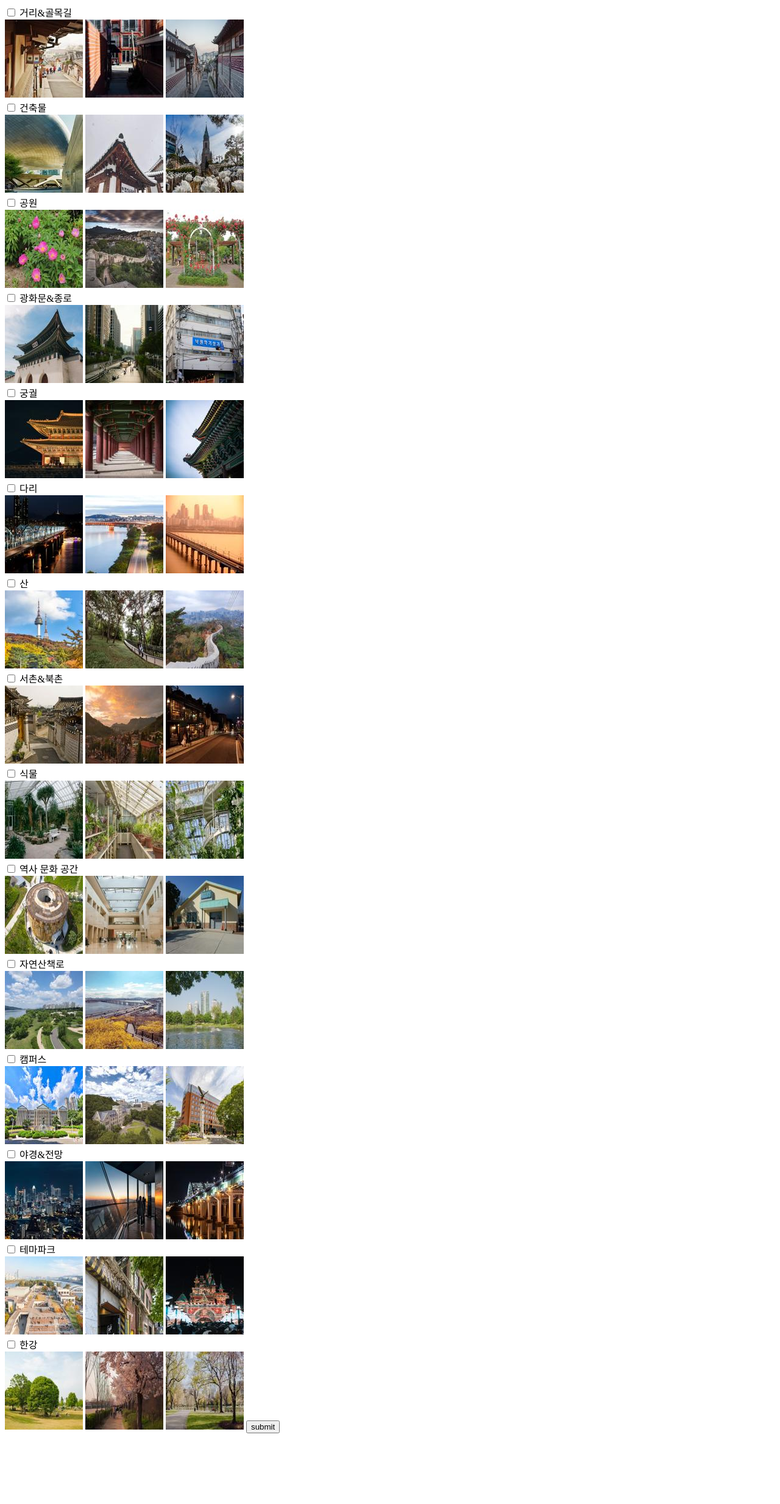
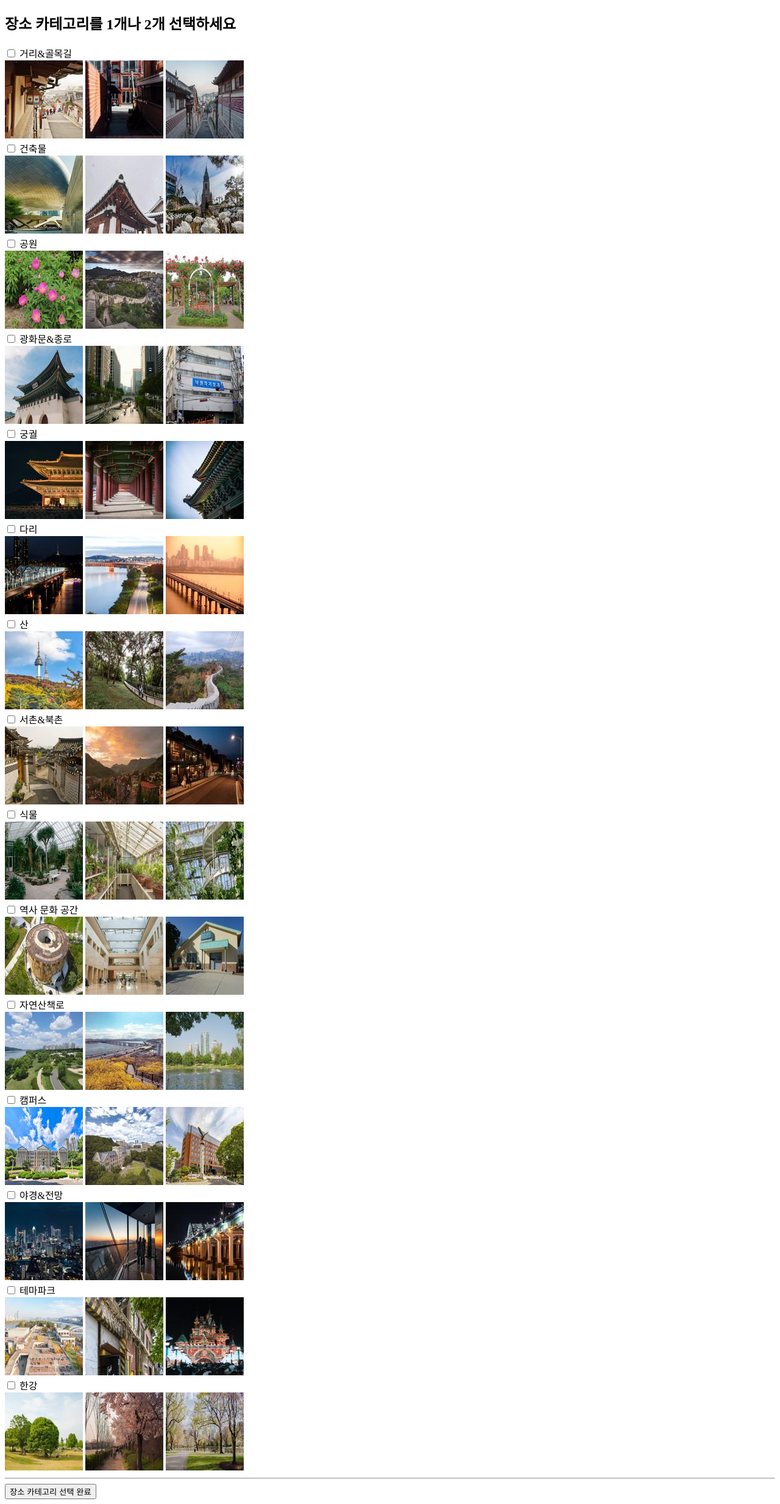
Before and after one commit to lth0422/fourhands_course_web, a Django app: page /place/place_category/ in a window 1280 px wide. Shown: the whole page at 61% size. Before the commit the page ends 2350 px from the top, so only its background shows below. Run offline with Django 4.2, Linux system fonts and the light colour scheme.

Commit message:
html 변경

```diff
--- a/home/templates/home/home.html
+++ b/home/templates/home/home.html
@@ -5,7 +5,7 @@
     <title>home</title>
 </head>
 <body>
-    <h1>하이</h1>
+    <h1>출사 나들이 코스 추천 웹</h1>
     <button type="button" onclick="location.href='place/place_category/'">get started</button>
 </body>
 </html>
--- a/place/templates/place/place_category.html
+++ b/place/templates/place/place_category.html
@@ -1,11 +1,15 @@
+<!DOCTYPE html>
+<html lang="ko">
 {%load static%}
 
 <head>
     <meta charset="utf-8">
-    <title>checkbox</title>
+    <title>장소 카테고리 선택</title>
+
 
 </head>
 <body>
+    <h2>장소 카테고리를 1개나 2개 선택하세요</h2>
     <form  method="post" >
     {%csrf_token%}
 
@@ -164,8 +168,10 @@
         <img src="{% static 'img/HangangPark1.jpg' %}">
         <img src="{% static 'img/HangangPark2.jpg' %}">
         <img src="{% static 'img/HangangPark3.jpg' %}">
+        <hr/>
 
-    <button type = "submit">submit</button>
+        <button type = "submit">장소 카테고리 선택 완료</button>
     </form>
 </body>
+
 </html>
--- a/place/templates/place/recommended_place.html
+++ b/place/templates/place/recommended_place.html
@@ -1,3 +1,4 @@
+<!DOCTYPE html>
 <html lang="ko">
 <head>
     <meta charset="UTF-8">
--- a/restaurant/templates/restaurant/restaurant_list.html
+++ b/restaurant/templates/restaurant/restaurant_list.html
@@ -5,7 +5,8 @@
     <script type="text/javascript" src="https://openapi.map.naver.com/openapi/v3/maps.js?ncpClientId={{ naver_map_api_key }}"></script>
 </head>
 <body>
-    <h2>Restaurants in category: {{ selected_category }}</h2>
+    <h2>선택된 음식 카테고리: {{ selected_category }}</h2>
+    <h3>맛집 지도</h3>
 
     <div id="map" style="width:600px;height:400px;"></div>
 
```
Also changed, not shown: place/templates/place/afterpick.html (+5 -4 lines), restaurant/templates/restaurant/food_category.html (+4 -3 lines). Lines whose indentation alone changed are shown as unchanged.
